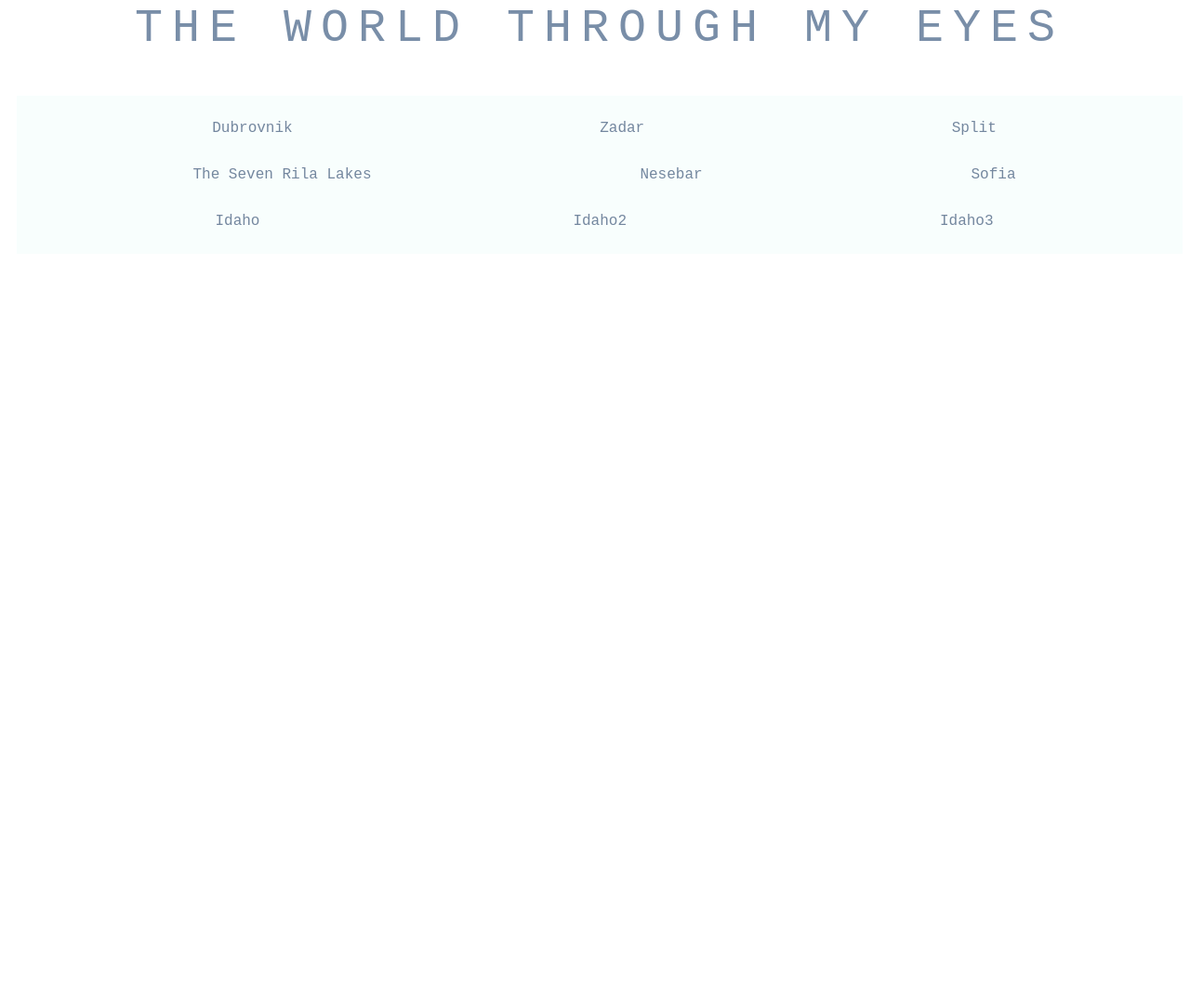
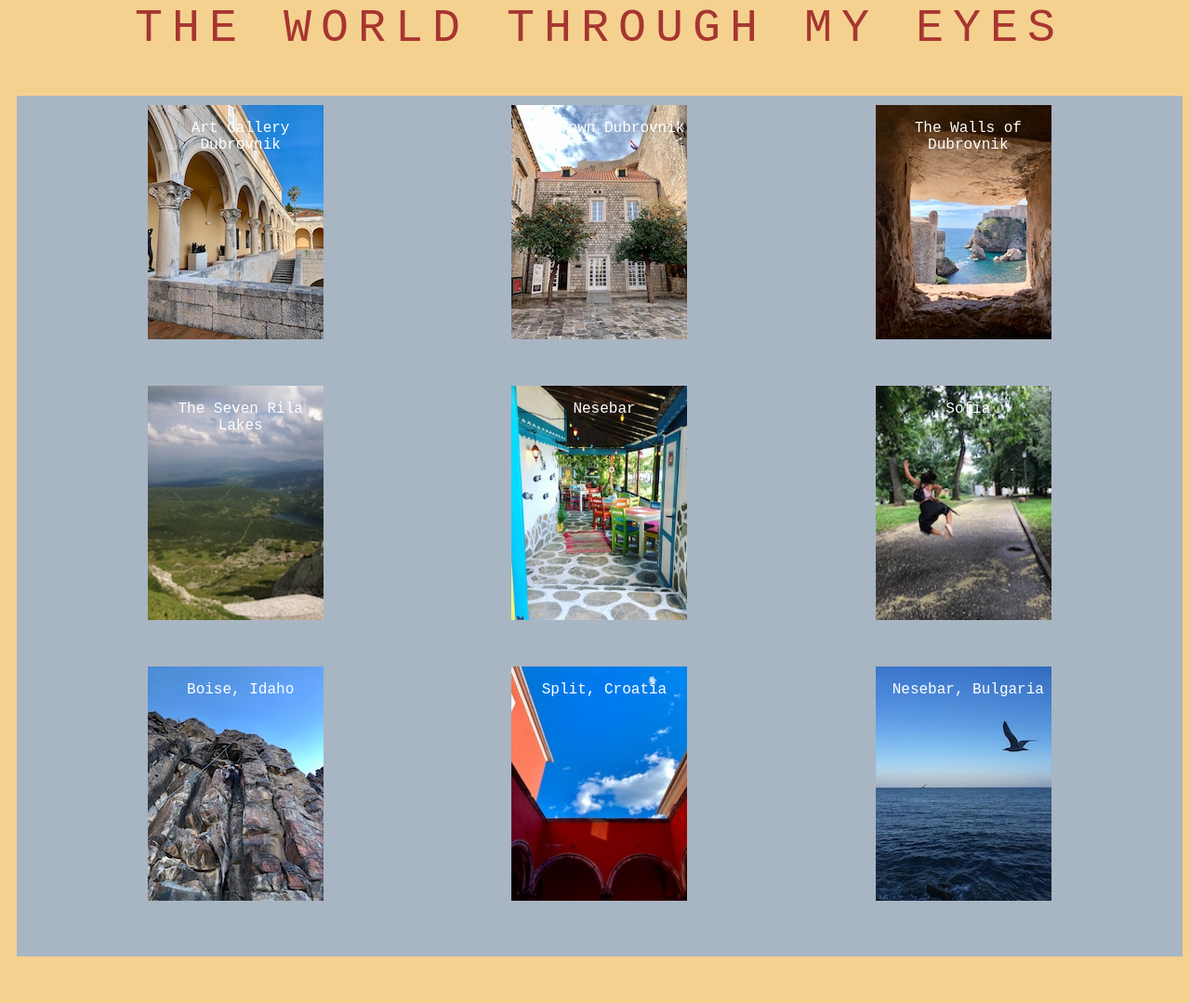
Before and after one commit to ejeliazkova/codeFellow19_Eva, a PHP site: page /travel.html in a window 1280 px wide. Shown: the whole page at 93% size. Before the commit the page ends 242 px from the top, so only its background shows below. Run offline with PHP 8.4, Linux system fonts and the light colour scheme.

Commit message:
workingTues

```diff
--- a/stylin.css
+++ b/stylin.css
@@ -1,34 +1,34 @@
 body{
-    background-color: rgba(255, 255, 255, .1);
+    background-color: rgba(244, 204, 131, .9);
     font-family: 'Courier New', Courier, monospace;
     padding-left: 10px;
 }
   h1{
-    color: #798EA8; text-align: center; font-weight: 500; font-style: normal;
+    color: #A73531; text-align: center; font-weight: 500; font-style: normal;
     font-size: 50px; letter-spacing: 10px; line-height: .9em; text-transform: uppercase;
   }
   h2{
-    color:#798EA8; margin-left: 10px; text-align: center;
+    color:white; margin-left: 10px; text-align: center;
   }
   p{
-    color: #74879F; font-size: 100%; margin-left: 10px; text-align: center;
+    color: #875E49; font-size: 100%; margin-left: 10px; text-align: center;
   }
   a, a:visited{
-    color: #293340; font-weight: 500; font-style: normal; font-size: 14px;
+    color: #3b87e9; font-weight: 500; font-style: normal; font-size: 14px;
     letter-spacing: .14em; line-height: .9em; text-transform: uppercase; text-align: center;
   }
   a:hover{
     color: #5F6370; font-size: 150%;
   }
 .Menu{
-    background-color: rgba(179, 233, 244, .2); word-spacing: 80px; text-align: center;
+    background-color: rgba(158, 179, 201, .5); word-spacing: 80px; text-align: center;
 }
 .dropMenu{display: none;}
 
 .BlockOne{
-    max-width: 100%; background-color: rgba(242, 253, 252, .5);
+    max-width: 100%; background-color: rgba(160, 179, 201, .9);
     padding-top: 10px; padding-bottom: 10px; padding-left: 40px; padding-right: 40px;
-    margin-top: 50px; margin-bottom: 25px;
+    margin-top: 50px; margin-bottom: 50px;
 }
 .parent{
     display: flex;
@@ -36,12 +36,13 @@ body{
     flex-direction: row;
     justify-content: space-around;
     align-items: stretch;
+    margin-bottom: 50px;
 }
 
 .PageWrapper{
-    max-width: 100%; background-color: rgba(242, 253, 252, .5);
+    max-width: 100%; background-color: rgba(160, 179, 201, .9);
     padding-top: 10px; padding-bottom: 10px; padding-left: 40px; padding-right: 40px;
-    margin-bottom: 25px;
+    margin-bottom: 50px;
 }
 
 .logo{
@@ -89,4 +90,114 @@ body{
 
     .dropMEnu:hover .dropLink {background-color: #3e8e41;}
 
+    .parent{
+        display: flex;
+        box-flex: row wrap;
+        flex-direction: column;
+        justify-content: space-around;
+        align-items: stretch;
+        margin-bottom: 50px;
+    }
+    .parent2{
+        display: flex;
+        box-flex: row wrap;
+        flex-direction: column;
+        justify-content: space-around;
+        align-items: stretch;
+        margin-bottom: 50px;
+    }
+
 }
+
+.child1{
+    margin: 0;
+    background-position: center;
+    overflow: hidden;
+    background-size: cover;
+    background-image: url(arch.jpg);
+    width: 189;
+    height: 252px;
+}
+.child2{
+    margin: 0;
+    background-position: center;
+    overflow: hidden;
+    background-size: cover;
+    background-image: url(tree.jpg);
+    width: 189;
+    height: 252px;
+}
+.child3{
+    margin: 0;
+    background-position: center;
+    overflow: hidden;
+    background-size: cover;
+    background-image: url(window.jpg);
+    width: 189;
+    height: 252px;
+}
+.child4{
+    margin: 0;
+    background-position: center;
+    overflow: hidden;
+    background-size: cover;
+    background-image: url(sevenlakes.jpg);
+    width: 189;
+    height: 252px;
+}
+.child5{
+    margin: 0;
+    background-position: center;
+    overflow: hidden;
+    background-size: cover;
+    background-image: url(nesebar.jpg);
+    width: 189;
+    height: 252px;
+}
+.child6{
+    margin: 0;
+    background-position: center;
+    overflow: hidden;
+    background-size: cover;
+    background-image: url(sofia.jpg);
+    width: 189;
+    height: 252px;
+}
+.child7{
+    margin: 0;
+    background-position: center;
+    overflow: hidden;
+    background-size: cover;
+    background-image: url(idaho.jpg);
+    width: 189;
+    height: 252px;
+}
+.child8{
+    margin: 0;
+    background-position: center;
+    overflow: hidden;
+    background-size: cover;
+    background-image: url(split.jpg);
+    width: 189;
+    height: 252px;
+}
+.child9{
+    margin: 0;
+    background-position: center;
+    overflow: hidden;
+    background-size: cover;
+    background-image: url(beach.jpg);
+    width: 189;
+    height: 252px;
+}
+.parent2{
+    display: flex;
+    box-flex: row wrap;
+    flex-direction: row;
+    justify-content: space-around;
+    align-items: stretch;
+    margin-bottom: 50px;
+}
+.parent2 p{
+    color: white;
+}
--- a/travel.html
+++ b/travel.html
@@ -9,47 +9,20 @@
 <body>
     <h1>The world through my eyes</h1>
     <div class='BlockOne'>
-        <div class="parent">
-            <div class="child_1">
-                <p>Dubrovnik</p>
-
-            </div>
-            <div class="child_2">
-                <p>Zadar</p>
-
-            </div>
-            <div class="child_3">
-                <p>Split</p>
-
-            </div>
+        <div class="parent2">
+            <div class="child1"><p>Art Gallery Dubrovnik</p></div>
+            <div class="child2"><p>Old Town Dubrovnik</p></div>
+            <div class="child3"><p>The Walls of Dubrovnik</p></div>
         </div>
-        <div class="parent">
-            <div class="child_1">
-                <p>The Seven Rila Lakes</p>
-
-            </div>
-            <div class="child_2">
-                <p>Nesebar</p>
-
-            </div>
-            <div class="child_3">
-                <p>Sofia</p>
-
-            </div>
+        <div class="parent2">
+            <div class="child4"><p>The Seven Rila Lakes</p></div>
+            <div class="child5"><p>Nesebar</p></div>
+            <div class="child6"><p>Sofia</p></div>
         </div>
-        <div class="parent">
-            <div class="child_1">
-                <p>Idaho</p>
-
-            </div>
-            <div class="child_2">
-                <p>Idaho2</p>
-
-            </div>
-            <div class="child_3">
-                <p>Idaho3</p>
-
-            </div>
+        <div class="parent2">
+            <div class="child7"><p>Boise, Idaho</p></div>
+            <div class="child8"><p>Split, Croatia</p></div>
+            <div class="child9"><p>Nesebar, Bulgaria</p></div>
         </div>
     </div>
 </body>
```
Also changed, not shown: blog.php (+28 -0 lines), arch.jpg (added), beach.JPG (added), idaho.JPG (added), nesebar.JPG (added), sevenlakes.JPG (added), sofia.JPG (added), split.jpg (added), tree.jpg (added), window.jpg (added), 1 other file.
